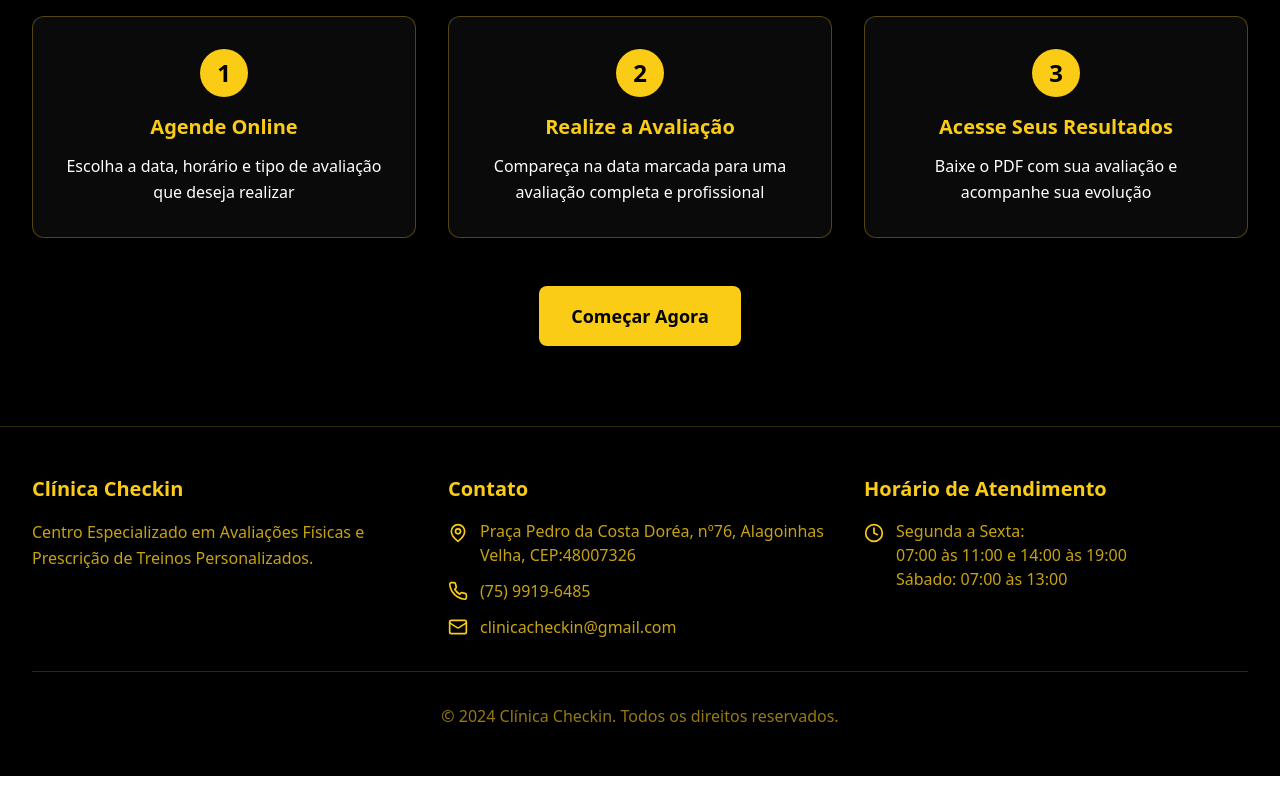
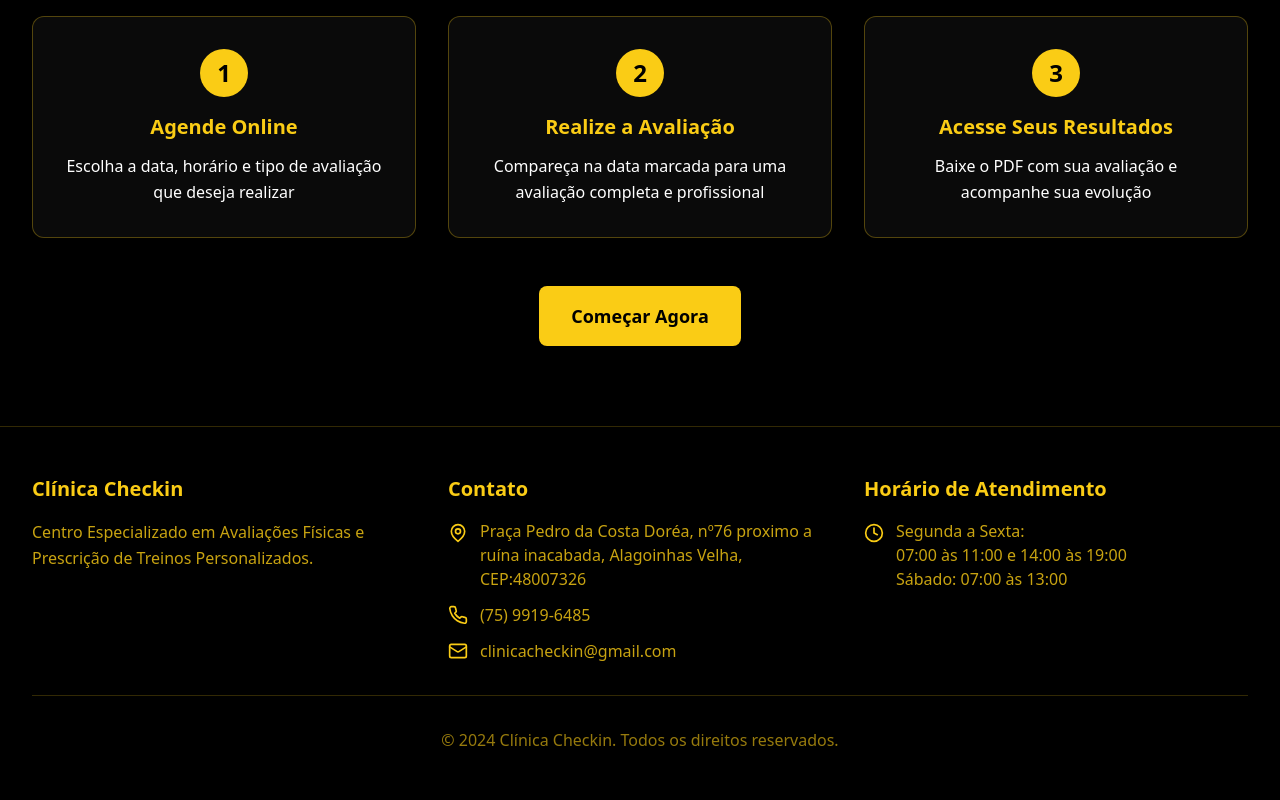
Before and after one commit to RSR202555/frontendcheckin, a React (Vite) app: page / in a window 1280 px wide. Shown: the part 2968-3768 px from the top of the page. Before the commit the page ends 3744 px from the top, so only its background shows below. Built offline with nearby package versions, Linux system fonts and the light colour scheme.

Commit message:
Sincronizar endereço do rodapé com a página de contato

```diff
--- a/src/components/Layout/Footer.tsx
+++ b/src/components/Layout/Footer.tsx
@@ -18,7 +18,7 @@ export function Footer() {
               <div className="flex items-start gap-3">
                 <MapPin size={20} className="mt-1 flex-shrink-0" />
                 <span className="text-yellow-400/80">
-                  Praça Pedro da Costa Doréa, nº76, Alagoinhas Velha, CEP:48007326
+                  Praça Pedro da Costa Doréa, nº76 proximo a ruína inacabada, Alagoinhas Velha, CEP:48007326
                 </span>
               </div>
               <div className="flex items-center gap-3">
```
